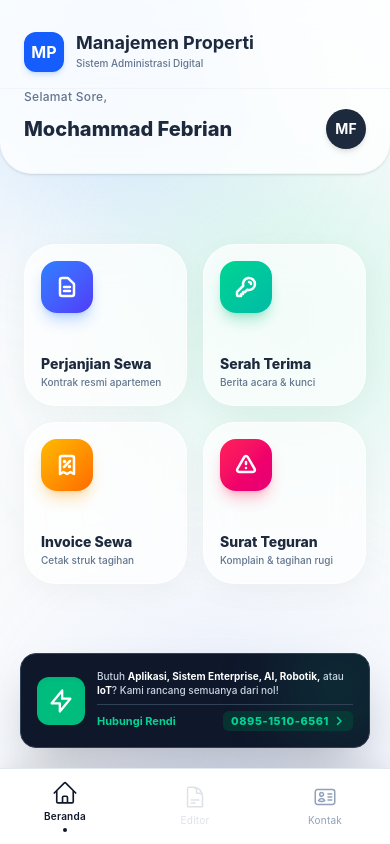
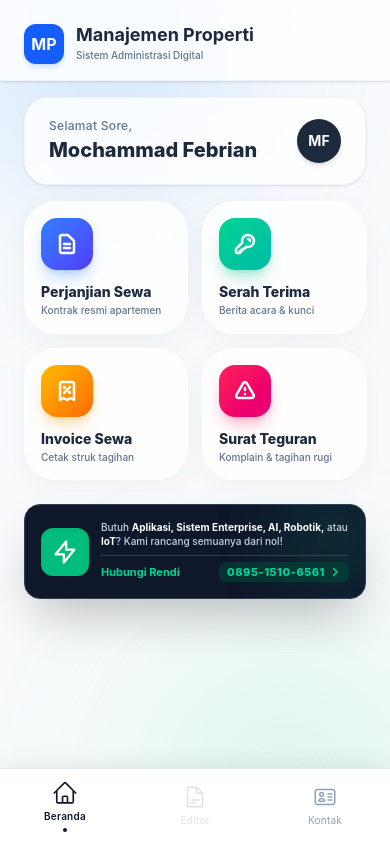
Before and after one commit to Rendirmdhnii/admsuncity, a React (Vite) app: page / in a window 390 px wide. Built offline with nearby package versions, Linux system fonts and the light colour scheme.

Commit message:
fix: overhaul all views to Fixed App Shell layout, remove touch-action none, and fix mobile overflow

```diff
--- a/src/index.css
+++ b/src/index.css
@@ -7,7 +7,7 @@ html, body {
   height: 100%;
   overflow: hidden !important;
   position: fixed;
-  overscroll-behavior-y: none;
+  background-color: #f8fafc;
   -webkit-tap-highlight-color: transparent;
   font-family: system-ui, -apple-system, BlinkMacSystemFont, 'Segoe UI', Roboto, Oxygen, Ubuntu, Cantarell, sans-serif;
 }
--- a/src/views/Beranda.jsx
+++ b/src/views/Beranda.jsx
@@ -13,18 +13,15 @@ export default function Beranda() {
   const sapaan = getGreeting();
 
   return (
-    <div className="fixed inset-0 h-[100dvh] w-full bg-[#f8fafc] flex flex-col overflow-hidden font-sans relative z-0 max-w-lg mx-auto">
+    <div className="fixed inset-0 h-[100dvh] w-full bg-[#f8fafc] flex flex-col overflow-hidden font-sans select-none relative z-0">
 
-      {/* A. MESH GRADIENT BLOBS (Dekorasi Latar Belakang) */}
-      <div className="absolute top-[-10%] left-[-10%] w-72 h-72 bg-blue-300 rounded-full mix-blend-multiply filter blur-[80px] opacity-40 pointer-events-none"></div>
-      <div className="absolute top-[20%] right-[-10%] w-72 h-72 bg-emerald-200 rounded-full mix-blend-multiply filter blur-[80px] opacity-40 pointer-events-none"></div>
-      <div className="absolute bottom-[-10%] left-[20%] w-72 h-72 bg-indigo-200 rounded-full mix-blend-multiply filter blur-[80px] opacity-40 pointer-events-none"></div>
+      {/* Mesh Gradient Dekorasi */}
+      <div className="absolute top-[-10%] left-[-10%] w-72 h-72 bg-blue-300 rounded-full mix-blend-multiply filter blur-[80px] opacity-30 pointer-events-none"></div>
+      <div className="absolute bottom-[-10%] right-[-10%] w-72 h-72 bg-emerald-200 rounded-full mix-blend-multiply filter blur-[80px] opacity-30 pointer-events-none"></div>
 
-      {/* B. KONTEN UTAMA (Harus menggunakan relative z-10 agar berada di atas blobs) */}
-      <div className="relative z-10 flex flex-col h-full w-full">
-
-        {/* HEADER NAVBAR (GENERIC WHITE-LABEL) */}
-        <div className="flex-none bg-white/80 backdrop-blur-md px-6 pt-8 pb-4 flex items-center justify-between z-10 border-b border-slate-100">
+      {/* A. HEADER TETAP DI ATAS (Flex-none) */}
+      <div className="flex-none bg-white/80 backdrop-blur-md px-6 pt-6 pb-4 border-b border-slate-100 z-30 shadow-sm max-w-lg w-full mx-auto">
+        <div className="flex items-center justify-between">
           <div className="flex items-center gap-3">
             <div className="w-10 h-10 bg-blue-600 rounded-xl text-white flex items-center justify-center font-bold shadow-md shadow-blue-500/20">
               MP
@@ -35,73 +32,75 @@ export default function Beranda() {
             </div>
           </div>
         </div>
-
-        {/* GREETING SECTION */}
-        <div className="flex-none bg-white/80 backdrop-blur-md px-6 pb-6 rounded-b-[2rem] shadow-sm z-0 relative border-b border-slate-100">
-          <p className="text-slate-500 text-xs font-medium tracking-wide">{sapaan},</p>
-          <div className="flex justify-between items-center mt-1">
-            <h2 className="text-xl font-extrabold text-slate-800">Mochammad Febrian</h2>
-            <div className="w-10 h-10 rounded-full bg-slate-800 text-white flex items-center justify-center text-sm font-bold shadow-md">MF</div>
-          </div>
       </div>
 
-        {/* MENU GRID (FLEX-1 MENGISI RUANG KOSONG SECARA OTOMATIS TANPA SCROLL) */}
-        <div className="flex-1 px-6 py-4 flex flex-col justify-center">
-          <div className="grid grid-cols-2 gap-4 h-full max-h-[340px]">
+      {/* B. AREA KONTEN TENGAH DENGAN INTERNAL SCROLL HALUS (Flex-1) */}
+      <div className="flex-1 overflow-y-auto px-6 py-4 space-y-4 pb-28 max-w-lg w-full mx-auto">
+
+        {/* GREETING CARD */}
+        <div className="bg-white/80 backdrop-blur-md px-6 py-5 rounded-3xl shadow-sm border border-slate-100 flex justify-between items-center">
+          <div>
+            <p className="text-slate-500 text-xs font-medium tracking-wide">{sapaan},</p>
+            <h2 className="text-xl font-extrabold text-slate-800 mt-0.5">Mochammad Febrian</h2>
+          </div>
+          <div className="w-11 h-11 rounded-full bg-slate-800 text-white flex items-center justify-center text-sm font-bold shadow-md">MF</div>
+        </div>
+
+        {/* MENU GRID */}
+        <div className="grid grid-cols-2 gap-3.5">
 
           {/* Tombol 1: Perjanjian Sewa */}
           <button
             onClick={() => pilihJenis('sewa')}
-              className="bg-white/70 backdrop-blur-xl p-4 rounded-[2rem] shadow-[0_8px_30px_rgb(0,0,0,0.04)] border border-white/80 flex flex-col justify-center items-start text-left active:scale-95 transition-all h-full w-full cursor-pointer hover:shadow-lg"
+            className="bg-white/80 backdrop-blur-xl p-4 rounded-[2rem] shadow-[0_8px_30px_rgb(0,0,0,0.04)] border border-white/80 flex flex-col justify-center items-start text-left active:scale-95 transition-all w-full cursor-pointer hover:shadow-lg"
           >
-              <div className="bg-gradient-to-br from-blue-500 to-indigo-600 text-white p-3.5 rounded-2xl mb-auto shadow-lg shadow-blue-500/30">
+            <div className="bg-gradient-to-br from-blue-500 to-indigo-600 text-white p-3.5 rounded-2xl mb-3 shadow-lg shadow-blue-500/30">
               <svg className="w-6 h-6" fill="none" stroke="currentColor" viewBox="0 0 24 24"><path strokeLinecap="round" strokeLinejoin="round" strokeWidth="2.5" d="M9 12h6m-6 4h6m2 5H7a2 2 0 01-2-2V5a2 2 0 012-2h5.586a1 1 0 01.707.293l5.414 5.414a1 1 0 01.293.707V19a2 2 0 01-2 2z"></path></svg>
             </div>
-              <h3 className="font-extrabold text-slate-800 text-sm mt-3 mb-0.5">Perjanjian Sewa</h3>
+            <h3 className="font-extrabold text-slate-800 text-sm mb-0.5">Perjanjian Sewa</h3>
             <p className="text-[10px] text-slate-500 font-medium leading-tight">Kontrak resmi apartemen</p>
           </button>
 
           {/* Tombol 2: Serah Terima */}
           <button
             onClick={() => pilihJenis('serah_terima')}
-              className="bg-white/70 backdrop-blur-xl p-4 rounded-[2rem] shadow-[0_8px_30px_rgb(0,0,0,0.04)] border border-white/80 flex flex-col justify-center items-start text-left active:scale-95 transition-all h-full w-full cursor-pointer hover:shadow-lg"
+            className="bg-white/80 backdrop-blur-xl p-4 rounded-[2rem] shadow-[0_8px_30px_rgb(0,0,0,0.04)] border border-white/80 flex flex-col justify-center items-start text-left active:scale-95 transition-all w-full cursor-pointer hover:shadow-lg"
           >
-              <div className="bg-gradient-to-br from-emerald-400 to-teal-500 text-white p-3.5 rounded-2xl mb-auto shadow-lg shadow-emerald-500/30">
+            <div className="bg-gradient-to-br from-emerald-400 to-teal-500 text-white p-3.5 rounded-2xl mb-3 shadow-lg shadow-emerald-500/30">
               <svg className="w-6 h-6" fill="none" stroke="currentColor" viewBox="0 0 24 24"><path strokeLinecap="round" strokeLinejoin="round" strokeWidth="2.5" d="M15 7a2 2 0 012 2m4 0a6 6 0 01-7.743 5.743L11 17H9v2H7v2H4a1 1 0 01-1-1v-2.586a1 1 0 01.293-.707l5.964-5.964A6 6 0 1121 9z"></path></svg>
             </div>
-              <h3 className="font-extrabold text-slate-800 text-sm mt-3 mb-0.5">Serah Terima</h3>
+            <h3 className="font-extrabold text-slate-800 text-sm mb-0.5">Serah Terima</h3>
             <p className="text-[10px] text-slate-500 font-medium leading-tight">Berita acara & kunci</p>
           </button>
 
           {/* Tombol 3: Invoice Sewa */}
           <button
             onClick={() => pilihJenis('invoice_sewa')}
-              className="bg-white/70 backdrop-blur-xl p-4 rounded-[2rem] shadow-[0_8px_30px_rgb(0,0,0,0.04)] border border-white/80 flex flex-col justify-center items-start text-left active:scale-95 transition-all h-full w-full cursor-pointer hover:shadow-lg"
+            className="bg-white/80 backdrop-blur-xl p-4 rounded-[2rem] shadow-[0_8px_30px_rgb(0,0,0,0.04)] border border-white/80 flex flex-col justify-center items-start text-left active:scale-95 transition-all w-full cursor-pointer hover:shadow-lg"
           >
-              <div className="bg-gradient-to-br from-amber-400 to-orange-500 text-white p-3.5 rounded-2xl mb-auto shadow-lg shadow-amber-500/30">
+            <div className="bg-gradient-to-br from-amber-400 to-orange-500 text-white p-3.5 rounded-2xl mb-3 shadow-lg shadow-amber-500/30">
               <svg className="w-6 h-6" fill="none" stroke="currentColor" viewBox="0 0 24 24"><path strokeLinecap="round" strokeLinejoin="round" strokeWidth="2.5" d="M9 14l6-6m-5.5.5h.01m4.99 5h.01M19 21V5a2 2 0 00-2-2H7a2 2 0 00-2 2v16l3.5-2 3.5 2 3.5-2 3.5 2zM10 8.5a.5.5 0 11-1 0 .5.5 0 011 0zm5 5a.5.5 0 11-1 0 .5.5 0 011 0z"></path></svg>
             </div>
-              <h3 className="font-extrabold text-slate-800 text-sm mt-3 mb-0.5">Invoice Sewa</h3>
+            <h3 className="font-extrabold text-slate-800 text-sm mb-0.5">Invoice Sewa</h3>
             <p className="text-[10px] text-slate-500 font-medium leading-tight">Cetak struk tagihan</p>
           </button>
 
           {/* Tombol 4: Surat Teguran */}
           <button
             onClick={() => pilihJenis('komplain')}
-              className="bg-white/70 backdrop-blur-xl p-4 rounded-[2rem] shadow-[0_8px_30px_rgb(0,0,0,0.04)] border border-white/80 flex flex-col justify-center items-start text-left active:scale-95 transition-all h-full w-full cursor-pointer hover:shadow-lg"
+            className="bg-white/80 backdrop-blur-xl p-4 rounded-[2rem] shadow-[0_8px_30px_rgb(0,0,0,0.04)] border border-white/80 flex flex-col justify-center items-start text-left active:scale-95 transition-all w-full cursor-pointer hover:shadow-lg"
           >
-              <div className="bg-gradient-to-br from-rose-500 to-pink-600 text-white p-3.5 rounded-2xl mb-auto shadow-lg shadow-rose-500/30">
+            <div className="bg-gradient-to-br from-rose-500 to-pink-600 text-white p-3.5 rounded-2xl mb-3 shadow-lg shadow-rose-500/30">
               <svg className="w-6 h-6" fill="none" stroke="currentColor" viewBox="0 0 24 24"><path strokeLinecap="round" strokeLinejoin="round" strokeWidth="2.5" d="M12 9v2m0 4h.01m-6.938 4h13.856c1.54 0 2.502-1.667 1.732-3L13.732 4c-.77-1.333-2.694-1.333-3.464 0L3.34 16c-.77 1.333.192 3 1.732 3z"></path></svg>
             </div>
-              <h3 className="font-extrabold text-slate-800 text-sm mt-3 mb-0.5">Surat Teguran</h3>
+            <h3 className="font-extrabold text-slate-800 text-sm mb-0.5">Surat Teguran</h3>
             <p className="text-[10px] text-slate-500 font-medium leading-tight">Komplain & tagihan rugi</p>
           </button>
 
         </div>
-        </div>
 
         {/* MEGA PROMO BANNER - DIRECT WHATSAPP */}
-        <div className="px-5 pb-24 mt-auto z-50 relative">
+        <div className="pt-2">
           <a
             href="https://wa.me/6289515106561?text=Halo%20Rendi,%20saya%20tertarik%20dengan%20jasa%20pembuatan%20Aplikasi/Sistem/Teknologi%20Anda."
             target="_blank"
```
Also changed, not shown: src/views/Editor.jsx (+15 -19 lines), src/views/Kontak.jsx (+17 -8 lines). Lines whose indentation alone changed are shown as unchanged.
